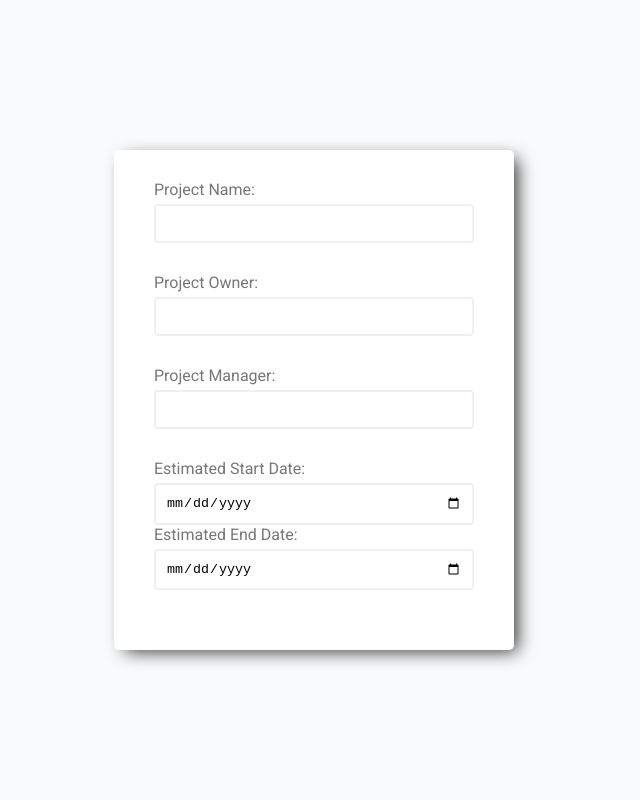
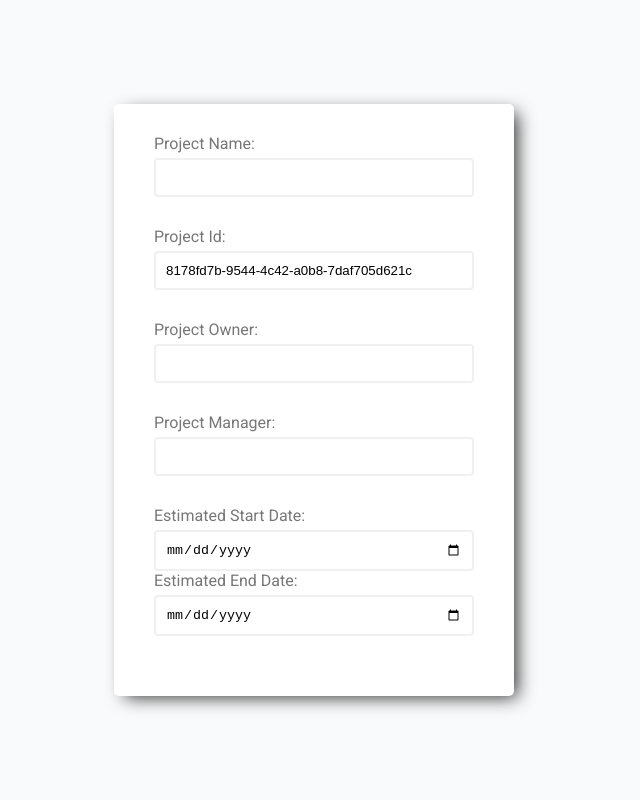
Before and after one commit to JAYMAC1/react-playground, a React (Create React App) app: page /add-project in a window 1280 px wide. Shown: the top 800 px of the page, without its empty margins (326-966 px from the left). Built offline with nearby package versions, Linux system fonts and the light colour scheme.

Commit message:
add projectId

```diff
--- a/src/components/CreateProject.jsx
+++ b/src/components/CreateProject.jsx
@@ -1,8 +1,9 @@
-import React, { useState } from 'react'
+import React, { useState, useEffect, useCallback } from 'react'
 
 import { v4 as uuidv4 } from 'uuid'
 const CreateProject = () => {
   const [formData, setFormData] = useState({
+    projectId: '',
     projectName: '',
     projectOwner: '',
     projectManager: '',
@@ -14,6 +15,7 @@ const CreateProject = () => {
   })
 
   const {
+    projectId,
     projectName,
     projectOwner,
     projectManager,
@@ -23,6 +25,15 @@ const CreateProject = () => {
     projectTeam,
     projectMileStones,
   } = formData
+
+  const setId = useCallback(() => {
+    const id = uuidv4()
+    setFormData({ ...formData, projectId: id })
+  }, [uuidv4])
+
+  useEffect(() => {
+    setId()
+  }, [setId])
 
   const handleSubmit = (e) => {
     e.preventDefault()
@@ -69,6 +80,16 @@ const CreateProject = () => {
             onChange={onMutate}
             value={projectName}
             required
+          />
+        </div>
+        <div className='form-control'>
+          <label htmlFor='projectId'>Project Id:</label>
+          <input
+            type='text'
+            name='projectId'
+            id='projectId'
+            value={projectId}
+            readOnly
           />
         </div>
         <div className='form-control'>
```
